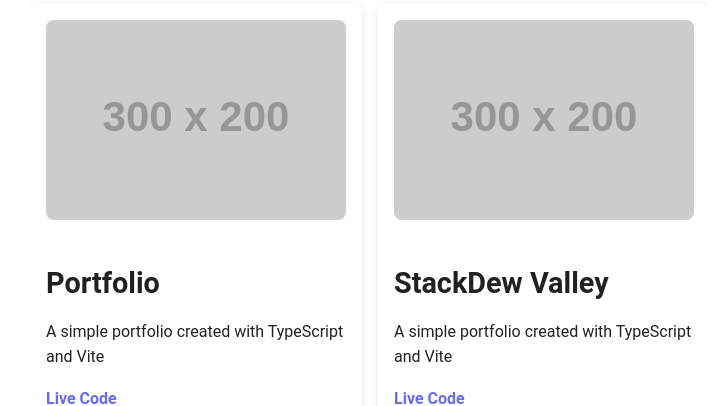
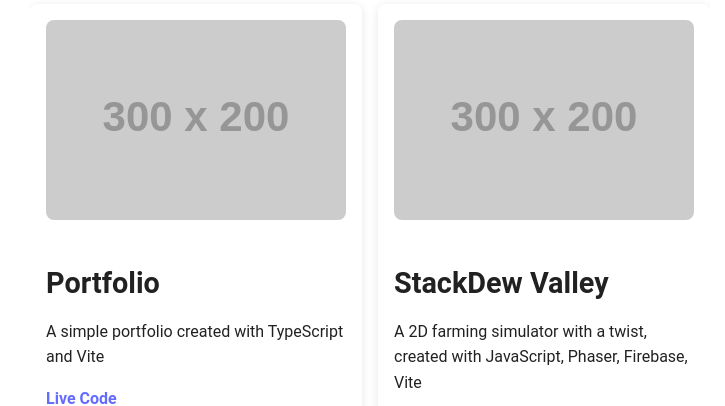
Before and after one commit to notyourimaginarycoder/notyourimaginarycoder.github.io, a plain HTML site: page index.html in a window 1280 px wide. Shown: the part 396-802 px from the top of the page, without its empty margins (270-995 px from the left). Drawn offline with Linux system fonts and the light colour scheme; placeholder pictures from the web are drawn by us.

Commit message:
deploy: notyourimaginarycoder/portfolio@72ce3322f558f8ad1166867f37aecb6017da10a3

```diff
--- /dev/null
+++ b/assets/index-BoEgK9g7.js
@@ -0,0 +1,16 @@
+(function(){const e=document.createElement("link").relList;if(e&&e.supports&&e.supports("modulepreload"))return;for(const n of document.querySelectorAll('link[rel="modulepreload"]'))c(n);new MutationObserver(n=>{for(const i of n)if(i.type==="childList")for(const a of i.addedNodes)a.tagName==="LINK"&&a.rel==="modulepreload"&&c(a)}).observe(document,{childList:!0,subtree:!0});function o(n){const i={};return n.integrity&&(i.integrity=n.integrity),n.referrerPolicy&&(i.referrerPolicy=n.referrerPolicy),n.crossOrigin==="use-credentials"?i.credentials="include":n.crossOrigin==="anonymous"?i.credentials="omit":i.credentials="same-origin",i}function c(n){if(n.ep)return;n.ep=!0;const i=o(n);fetch(n.href,i)}})();const s=()=>{const t=document.createElement("section");t.className="about-me-section";const e=document.createElement("div");return e.id="about-me",e.innerHTML=`
+    <h1 id='main-name'>imaginary friend</h1>
+    <p><strong>life is but a dream</strong></p>
+    `,t.appendChild(e),t},d=()=>{const t=document.createElement("section");t.className="contact-section";const e=document.createElement("button");e.id="contact-btn",e.textContent="Show Contact Info";const o=document.createElement("div");return o.id="contact-info",o.style.display="none",o.innerHTML=`
+      <p>github: <a href="https://github.com/notyourimaginarycoder" target="_blank">imaginary friend</a></p>
+    `,e.addEventListener("click",()=>{const c=o.style.display==="none";o.style.display=c?"block":"none",e.textContent=c?"Hide Contact Info":"Show Contact Info"}),t.appendChild(e),t.appendChild(o),t},l=[{title:"Portfolio",description:"A simple portfolio created with TypeScript and Vite",imageUrl:"https://via.placeholder.com/300x200",liveLink:"https://notyourimaginarycoder.github.io/",repoLink:"https://github.com/notyourimaginarycoder/portfolio"},{title:"StackDew Valley",description:"A 2D farming simulator with a twist, created with JavaScript, Phaser, Firebase, Vite",imageUrl:"https://via.placeholder.com/300x200",liveLink:"https://notyourimaginarycoder.github.io/",repoLink:"https://github.com/notyourimaginarycoder/stackdew-valley"}],m=()=>{const t=document.createElement("section");t.id="projects-section",t.innerHTML="<h2>Projects</h2>";const e=document.createElement("div");return e.className="project-scroll-container",l.forEach(o=>{const c=document.createElement("div");c.className="project-card-horizontal",c.innerHTML=`
+        <img src="${o.imageUrl}" alt="${o.title}" />
+        <div class="card-content">
+          <h3>${o.title}</h3>
+          <p>${o.description}</p>
+          <div class="card-links">
+            <a href="${o.liveLink}" target="_blank">Live</a>
+            <a href="${o.repoLink}" target="_blank">Code</a>
+          </div>
+        </div>
+      `,e.appendChild(c)}),t.appendChild(e),t},u=()=>{const t=document.createElement("button");t.id="theme-toggle",t.textContent="Toggle Theme";const e=localStorage.getItem("theme");return e&&document.body.classList.add(e),t.addEventListener("click",()=>{document.body.classList.contains("theme-dark")?(document.body.classList.remove("theme-dark"),document.body.classList.add("theme-light"),localStorage.setItem("theme","theme-light")):(document.body.classList.remove("theme-light"),document.body.classList.add("theme-dark"),localStorage.setItem("theme","theme-dark"))}),t},r=document.getElementById("app");r&&(r.appendChild(s()),r.appendChild(m()),r.appendChild(d()),r.appendChild(u()));
--- a/assets/index-M_s2j-_T.js
+++ /dev/null
@@ -1,16 +0,0 @@
-(function(){const e=document.createElement("link").relList;if(e&&e.supports&&e.supports("modulepreload"))return;for(const n of document.querySelectorAll('link[rel="modulepreload"]'))c(n);new MutationObserver(n=>{for(const i of n)if(i.type==="childList")for(const a of i.addedNodes)a.tagName==="LINK"&&a.rel==="modulepreload"&&c(a)}).observe(document,{childList:!0,subtree:!0});function o(n){const i={};return n.integrity&&(i.integrity=n.integrity),n.referrerPolicy&&(i.referrerPolicy=n.referrerPolicy),n.crossOrigin==="use-credentials"?i.credentials="include":n.crossOrigin==="anonymous"?i.credentials="omit":i.credentials="same-origin",i}function c(n){if(n.ep)return;n.ep=!0;const i=o(n);fetch(n.href,i)}})();function s(){const t=document.createElement("section");t.className="about-me-section";const e=document.createElement("div");return e.id="about-me",e.innerHTML=`
-    <h1 id='main-name'>imaginary friend</h1>
-    <p><strong>life is but a dream</strong></p>
-    `,t.appendChild(e),t}function d(){const t=document.createElement("section");t.className="contact-section";const e=document.createElement("button");e.id="contact-btn",e.textContent="Show Contact Info";const o=document.createElement("div");return o.id="contact-info",o.style.display="none",o.innerHTML=`
-      <p>github: <a href="https://github.com/notyourimaginarycoder" target="_blank">imaginary friend</a></p>
-    `,e.addEventListener("click",()=>{const c=o.style.display==="none";o.style.display=c?"block":"none",e.textContent=c?"Hide Contact Info":"Show Contact Info"}),t.appendChild(e),t.appendChild(o),t}const l=[{title:"Portfolio",description:"A simple portfolio created with TypeScript and Vite",imageUrl:"https://via.placeholder.com/300x200",liveLink:"https://notyourimaginarycoder.github.io/",repoLink:"https://github.com/notyourimaginarycoder/portfolio"},{title:"StackDew Valley",description:"A simple portfolio created with TypeScript and Vite",imageUrl:"https://via.placeholder.com/300x200",liveLink:"https://notyourimaginarycoder.github.io/",repoLink:"https://github.com/notyourimaginarycoder/stackdew-valley"}];function m(){const t=document.createElement("section");t.id="projects",t.innerHTML="<h2>Projects</h2>";const e=document.createElement("div");return e.className="project-scroll-container",l.forEach(o=>{const c=document.createElement("div");c.className="project-card-horizontal",c.innerHTML=`
-        <img src="${o.imageUrl}" alt="${o.title}" />
-        <div class="card-content">
-          <h3>${o.title}</h3>
-          <p>${o.description}</p>
-          <div class="card-links">
-            <a href="${o.liveLink}" target="_blank">Live</a>
-            <a href="${o.repoLink}" target="_blank">Code</a>
-          </div>
-        </div>
-      `,e.appendChild(c)}),t.appendChild(e),t}const p=()=>{const t=document.createElement("button");t.id="theme-toggle",t.textContent="Toggle Theme";const e=localStorage.getItem("theme");return e&&document.body.classList.add(e),t.addEventListener("click",()=>{document.body.classList.contains("theme-dark")?(document.body.classList.remove("theme-dark"),document.body.classList.add("theme-light"),localStorage.setItem("theme","theme-light")):(document.body.classList.remove("theme-light"),document.body.classList.add("theme-dark"),localStorage.setItem("theme","theme-dark"))}),t},r=document.getElementById("app");r&&(r.appendChild(s()),r.appendChild(m()),r.appendChild(d()),r.appendChild(p()));
--- a/index.html
+++ b/index.html
@@ -4,7 +4,7 @@
     <meta charset="UTF-8" />
     <meta name="viewport" content="width=device-width, initial-scale=1.0" />
     <title>imaginary friend</title>
-    <script type="module" crossorigin src="/assets/index-M_s2j-_T.js"></script>
+    <script type="module" crossorigin src="/assets/index-BoEgK9g7.js"></script>
     <link rel="stylesheet" crossorigin href="/assets/index-NC5UBkCX.css">
   </head>
   <body>
```
